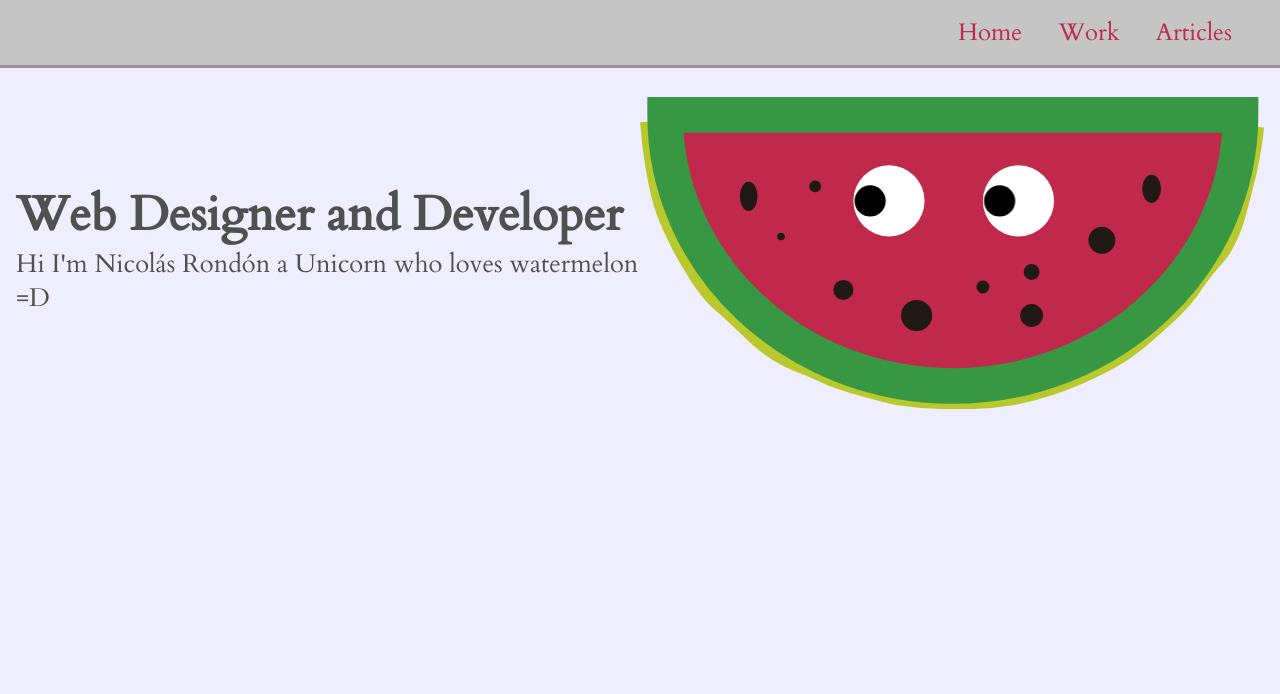
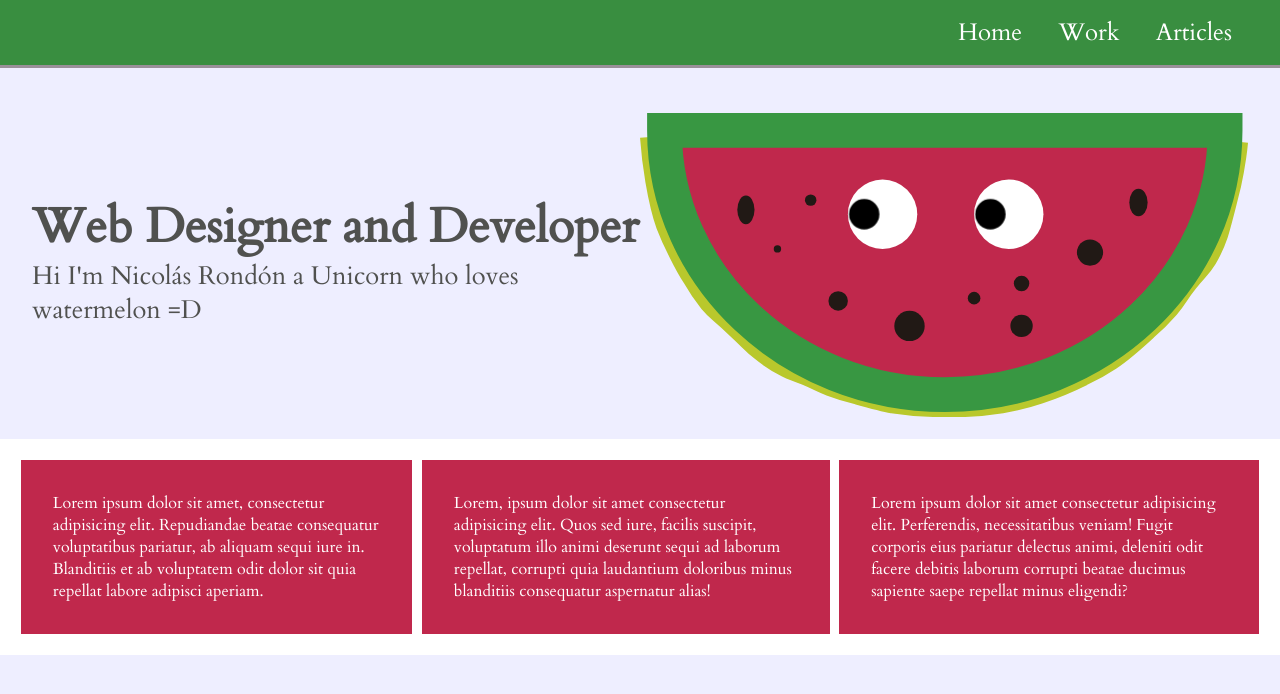
Before and after one commit to Melodia25/Melodia25.github.io, a plain HTML site: page index.html in a window 1280 px wide. Drawn offline with Linux system fonts and the light colour scheme.

Commit message:
trabajos

```diff
--- a/index.html
+++ b/index.html
@@ -26,6 +26,8 @@
       Hi  I'm Nicolás Rondón a Unicorn who loves watermelon =D
     </p>
   </div>
+<!-- Watermelon-->
+
   <div class="watermelon">
     <svg xmlns="http://www.w3.org/2000/svg" viewBox="0 0 279.81 140"><defs><style>.cls-1,.cls-2{fill:#c0284c;stroke-miterlimit:10;stroke-width:16px;}.cls-1{stroke:#b9c82c;}.cls-2{stroke:#389742;}.cls-3{fill:#211915;}.cls-4{fill:#fff;}</style></defs><title>Recurso 1</title><g id="Capa_2" data-name="Capa 2">
  <g id="Capa_1-2" data-name="Capa 1">
@@ -54,5 +56,19 @@
   </div>
 
 </div>
+
+<!-- Trabajos-->
+<div class="trabajos">
+    <div class="boxt">
+      <p>Lorem ipsum dolor sit amet, consectetur adipisicing elit. Repudiandae beatae consequatur voluptatibus pariatur, ab aliquam sequi iure in. Blanditiis et ab voluptatem odit dolor sit quia repellat labore adipisci aperiam.</p>
+    </div>
+    <div class="boxt">
+      <p>Lorem, ipsum dolor sit amet consectetur adipisicing elit. Quos sed iure, facilis suscipit, voluptatum illo animi deserunt sequi ad laborum repellat, corrupti quia laudantium doloribus minus blanditiis consequatur aspernatur alias!</p>
+    </div>
+    <div class="boxt">
+      <p>Lorem ipsum dolor sit amet consectetur adipisicing elit. Perferendis, necessitatibus veniam! Fugit corporis eius pariatur delectus animi, deleniti odit facere debitis laborum corrupti beatae ducimus sapiente saepe repellat minus eligendi?</p>
+    </div>
+  </div>
+
 </body>
 </html>
--- a/style.css
+++ b/style.css
@@ -56,7 +56,7 @@
 
       .menu{
         text-align: right;
-        background:#c5c5c5;
+        background:#398e40;
         box-shadow: 0px 3px 0px 0px rgba(153,144,153,1);
         padding-right: 2rem;
       }
@@ -66,13 +66,16 @@
         border:none;
         padding-left: 1rem;
         font-size: 1.5rem;
-        color: #c0284c;
+        color: #ffff;
       }
       .menu li:hover{
-        color:#ffff;
+        color:#000;
         cursor:pointer;
         background: #398e40;
 
+      }
+      .box{
+        padding: 1rem;
       }
       .watermelon{
         padding-right: 1rem;
@@ -85,4 +88,15 @@
       .content h1{
         font-size: 3rem;
       }
+      .trabajos{
+        display: flex;
+        padding: 1rem;
+        background: #ffff;
+      }
+      .boxt{
+        padding: 2rem;
+        background: #c0284c;
+        color: #ffff;
+        margin: 0.3rem;
+      }
    }
```
